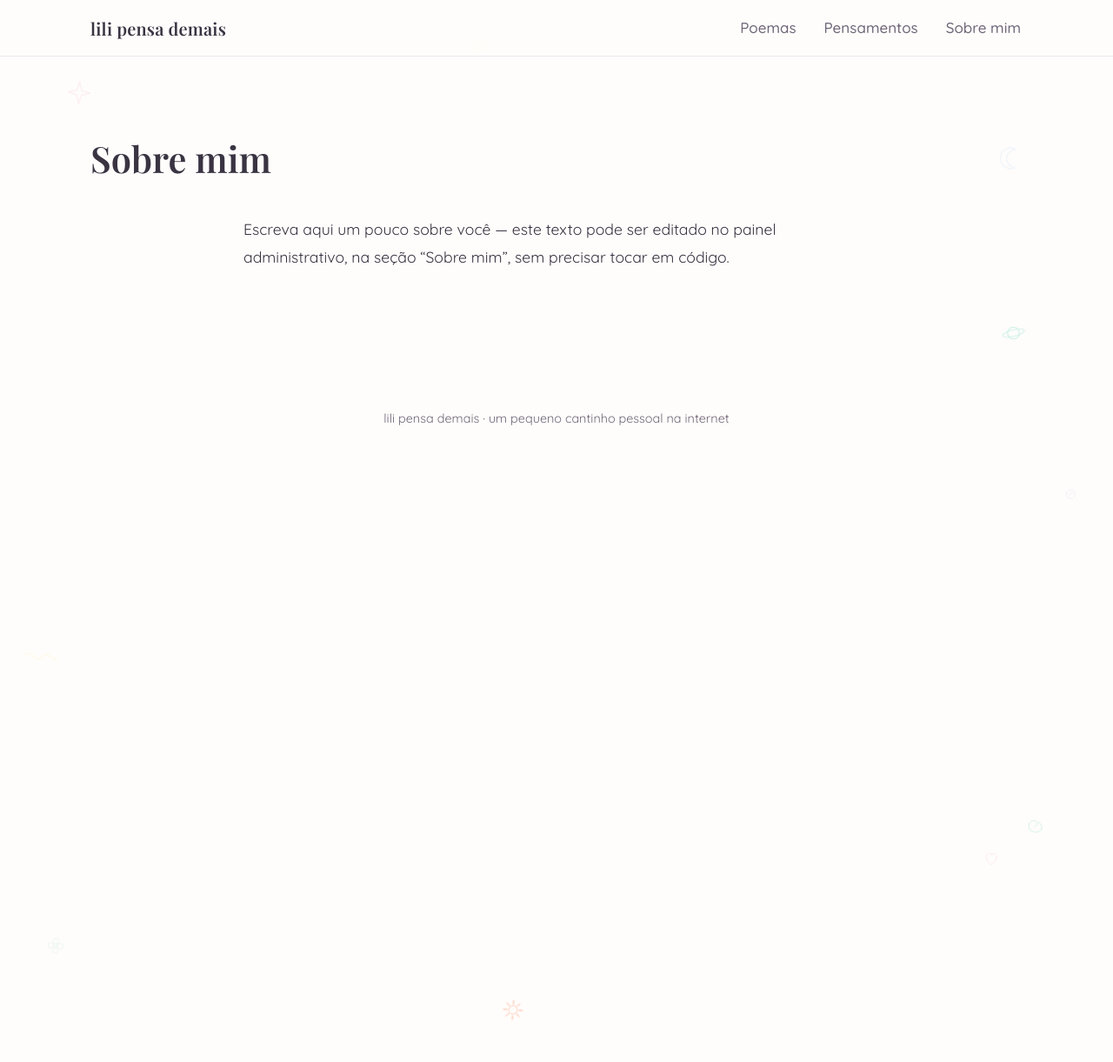
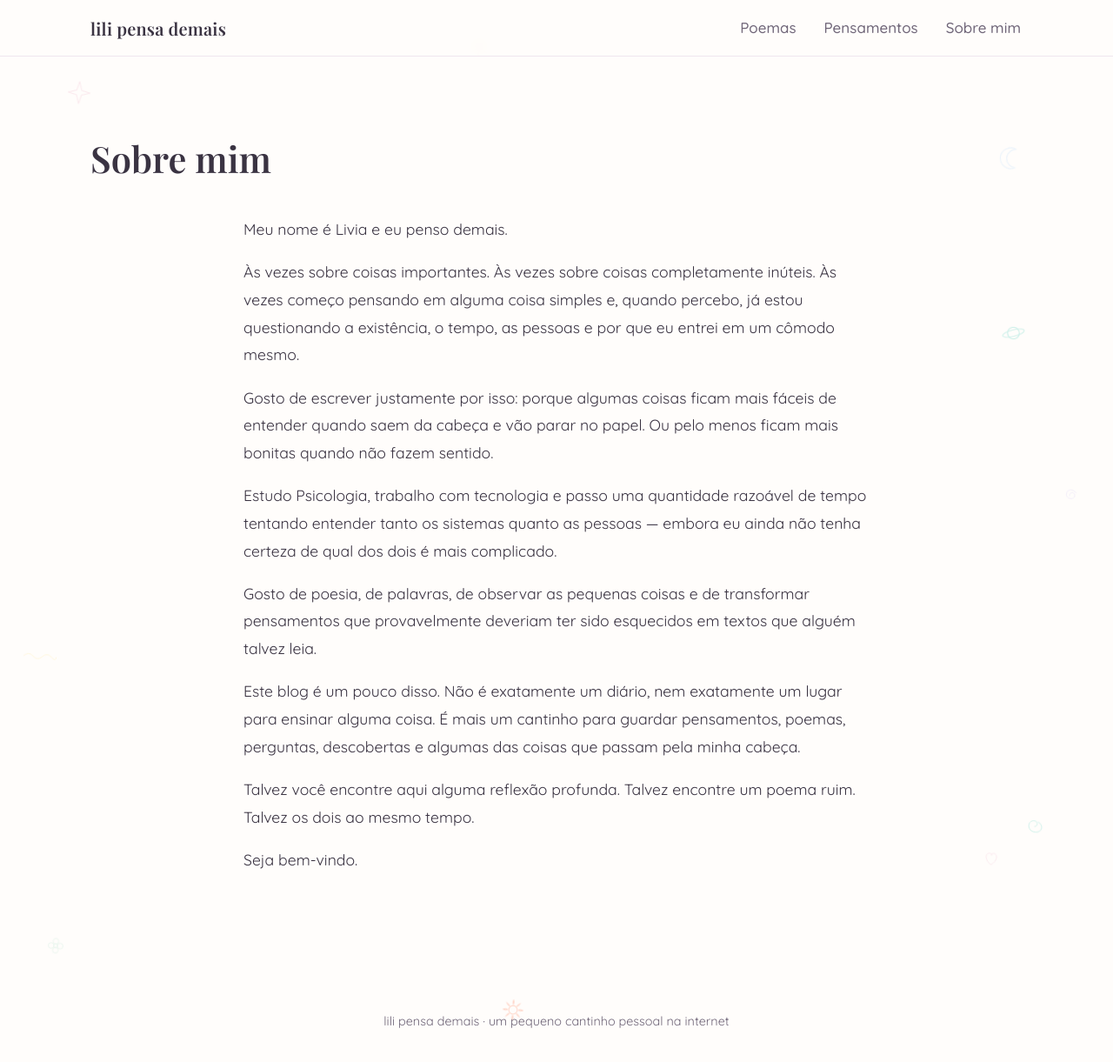
Before and after one commit to liviatoledomartins/lilipensademais, a Jekyll site: the page built from about/index.html, in a window 1280 px wide and 1261 px high. Shown: the top 1221 px of the window at 87% size. Built offline with Jekyll 4.4.1, drawn with Linux system fonts in a browser that asks for light colours; some web fonts are replaced.

Commit message:
Update Sobre mim “about”

```diff
--- a/about/index.html
+++ b/about/index.html
@@ -1,8 +1,30 @@
 ---
 layout: about
-title: "Sobre mim"
+title: Sobre mim
 permalink: /about/
-texto: |
-  Escreva aqui um pouco sobre você — este texto pode ser editado no painel administrativo, na seção "Sobre mim", sem precisar tocar em código.
+texto: >+
+  Meu nome é Livia e eu penso demais.
+
+
+  Às vezes sobre coisas importantes. Às vezes sobre coisas completamente inúteis. Às vezes começo pensando em alguma coisa simples e, quando percebo, já estou questionando a existência, o tempo, as pessoas e por que eu entrei em um cômodo mesmo.
+
+
+  Gosto de escrever justamente por isso: porque algumas coisas ficam mais fáceis de entender quando saem da cabeça e vão parar no papel. Ou pelo menos ficam mais bonitas quando não fazem sentido.
+
+
+  Estudo Psicologia, trabalho com tecnologia e passo uma quantidade razoável de tempo tentando entender tanto os sistemas quanto as pessoas — embora eu ainda não tenha certeza de qual dos dois é mais complicado.
+
+
+  Gosto de poesia, de palavras, de observar as pequenas coisas e de transformar pensamentos que provavelmente deveriam ter sido esquecidos em textos que alguém talvez leia.
+
+
+  Este blog é um pouco disso. Não é exatamente um diário, nem exatamente um lugar para ensinar alguma coisa. É mais um cantinho para guardar pensamentos, poemas, perguntas, descobertas e algumas das coisas que passam pela minha cabeça.
+
+
+  Talvez você encontre aqui alguma reflexão profunda. Talvez encontre um poema ruim. Talvez os dois ao mesmo tempo.
+
+
+  Seja bem-vindo.
+
 fotos: []
 ---
```
